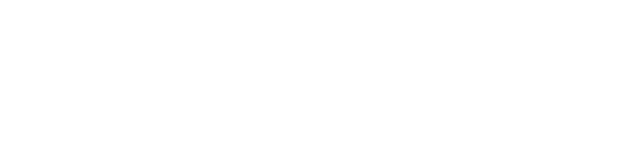
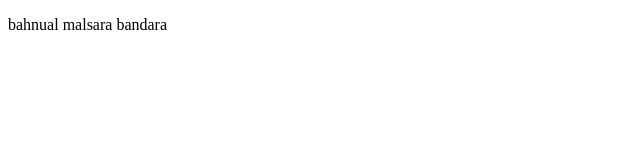
Before and after one commit to BhanuBro2k03/web-app, a plain HTML site: page index.html in a window 1280 px wide. Shown: the whole page, without its empty margins (0-640 px from the left). Drawn offline with Linux system fonts and the light colour scheme.

Commit message:
added p tag

```diff
--- a/index.html
+++ b/index.html
@@ -6,6 +6,6 @@
     <title>Document</title>
 </head>
 <body>
-
+    <p>bahnual malsara bandara</p>
 </body>
 </html>
```
